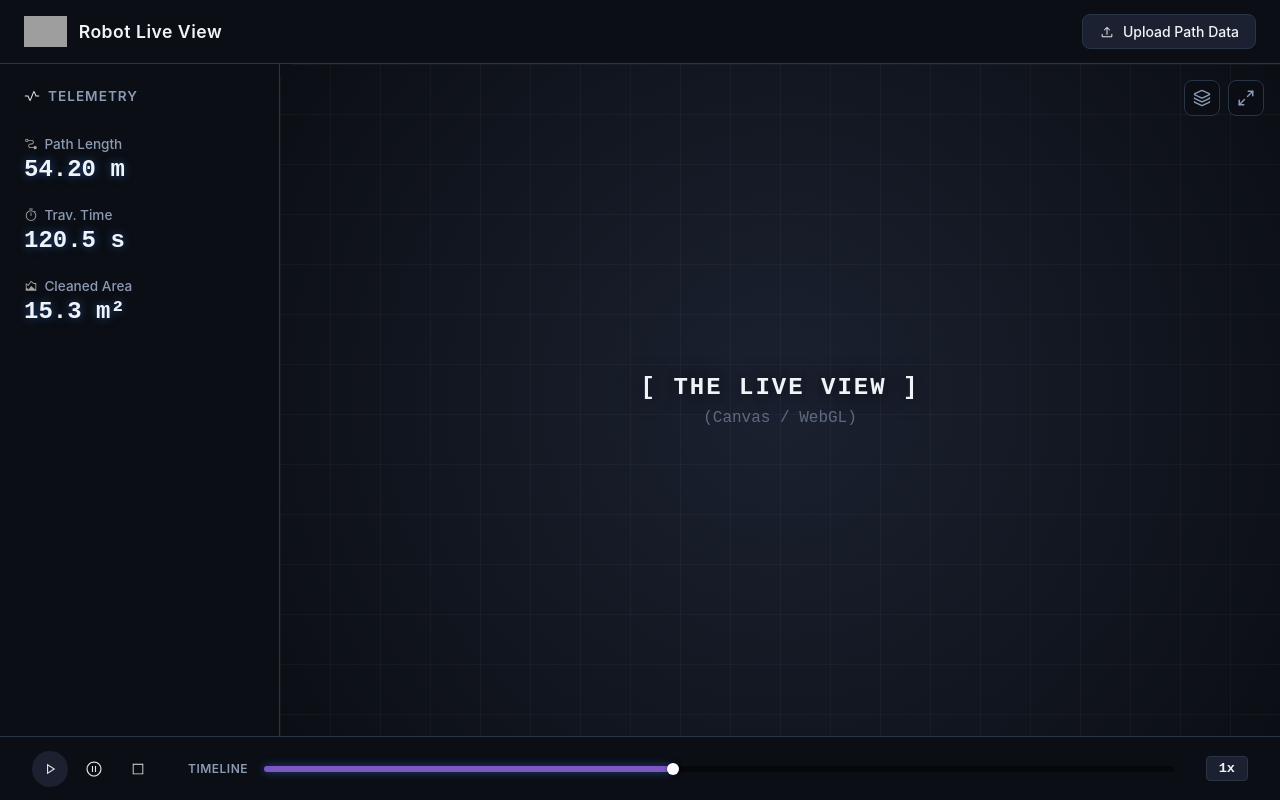
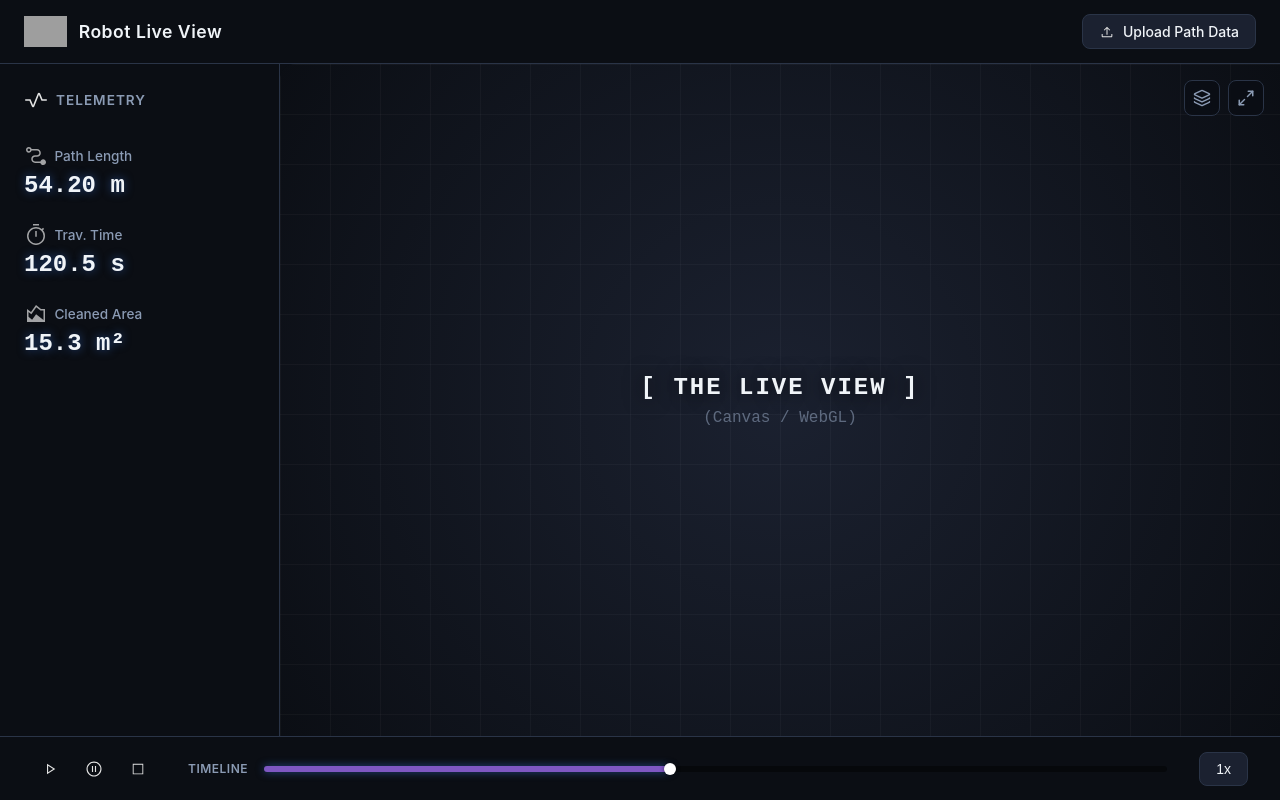
Before and after one commit to adnanmk-1999/robot-live-view, a Vue app: page / in a window 1280 px wide. Built offline with nearby package versions, Linux system fonts and the light colour scheme; grey boxes are pictures that could not be loaded.

Commit message:
IconButtons

```diff
--- a/src/components/button/IconButton.vue
+++ b/src/components/button/IconButton.vue
@@ -4,7 +4,7 @@ import Icon from '../Icons/Icon.vue'
 defineProps({
   src: {
     type: String,
-    required: true
+    default: ''
   },
   width: {
     type: [Number, String],
@@ -14,52 +14,76 @@ defineProps({
     type: String,
     default: ''
   },
+  text: {
+    type: String,
+    default: ''
+  },
   variant: {
     type: String,
-    default: 'default' // 'default' | 'play'
+    default: 'default' // 'default' | 'primary'
+  },
+  to: {
+    type: String,
+    default: ''
   }
 })
 </script>
 
 <template>
-  <button
-    class="control-btn"
-    :class="{ play: variant === 'play' }"
-    :title="title"
+  <component
+    :is="to ? 'router-link' : 'button'"
+    :to="to"
+    class="icon-btn"
+    :class="[variant, { 'icon-only': src && !text }]"
+    :title="title || text"
   >
-    <Icon :src="src" :width="width" />
-  </button>
+    <Icon v-if="src" :src="src" :width="width" />
+    <span v-if="text">{{ text }}</span>
+  </component>
 </template>
 
 <style scoped>
-.control-btn {
+.icon-btn {
   background: transparent;
-  border: none;
+  border: 1px solid transparent;
   color: var(--text-muted);
-  width: 36px;
-  height: 36px;
-  border-radius: 50%;
   display: flex;
   align-items: center;
   justify-content: center;
+  gap: 0.5rem;
+  padding: 0.5rem 1rem;
+  border-radius: var(--border-radius-md);
+  font-size: 0.875rem;
+  font-weight: 500;
   cursor: pointer;
+  text-decoration: none;
   transition: all 0.2s ease;
 }
 
-.control-btn:hover {
+.icon-btn.icon-only {
+  width: 36px;
+  height: 36px;
+  padding: 0;
+  border-radius: 50%;
+}
+
+.icon-btn:hover {
   background: var(--surface-hover);
   color: var(--text-primary);
 }
 
-.control-btn:hover :deep(.custom-icon) {
+.icon-btn:hover :deep(.custom-icon) {
   transform: scale(1.1);
 }
 
-.control-btn.play {
-  background: var(--surface-light);
-  color: var(--accent-color);
+/* Primary Variant (Header) */
+.icon-btn.primary {
+  background-color: var(--surface-light);
+  color: var(--text-primary);
+  border-color: var(--border-color);
 }
-.control-btn.play:hover {
-  background: var(--accent-glow);
+.icon-btn.primary:hover {
+  background-color: var(--surface-hover);
+  border-color: var(--text-muted);
 }
 </style>
--- a/src/components/wireframe/Footer.vue
+++ b/src/components/wireframe/Footer.vue
@@ -8,7 +8,7 @@ import squareIcon from '../../assets/icons/square.svg'
 <template>
   <footer class="footer">
     <div class="playback-controls">
-      <IconButton :src="playIcon" :width="18" title="Play" variant="play" />
+      <IconButton :src="playIcon" :width="18" title="Play" />
       <IconButton :src="pauseIcon" :width="18" title="Pause" />
       <IconButton :src="squareIcon" :width="14" title="Stop" />
     </div>
@@ -21,9 +21,8 @@ import squareIcon from '../../assets/icons/square.svg'
       </div>
     </div>
 
-    <div class="speed-control">
-      <button class="speed-btn">1x</button>
-    </div>
+    <IconButton title="Speed" text="1x" variant="primary" />
+
   </footer>
 </template>
 
@@ -94,22 +93,4 @@ import squareIcon from '../../assets/icons/square.svg'
   display: flex;
   align-items: center;
 }
-
-.speed-btn {
-  background: var(--surface-light);
-  border: 1px solid var(--border-color);
-  color: var(--text-primary);
-  padding: 0.25rem 0.75rem;
-  border-radius: 4px;
-  font-family: var(--font-mono);
-  font-size: 0.85rem;
-  font-weight: 600;
-  cursor: pointer;
-  transition: all 0.2s;
-}
-
-.speed-btn:hover {
-  background: var(--surface-hover);
-  border-color: var(--text-muted);
-}
 </style>
--- a/src/components/wireframe/Header.vue
+++ b/src/components/wireframe/Header.vue
@@ -1,5 +1,5 @@
 <script setup lang="ts">
-import Icon from '../Icons/Icon.vue'
+import IconButton from '../button/IconButton.vue'
 import uploadIcon from '../../assets/icons/upload.svg'
 </script>
 
@@ -11,10 +11,14 @@ import uploadIcon from '../../assets/icons/upload.svg'
     </router-link>
 
     <div class="header-actions">
-      <router-link to="/upload" class="action-btn primary" title="Upload Data">
-        <Icon :src="uploadIcon" :width="16" />
-        <span>Upload Path Data</span>
-      </router-link>
+      <IconButton
+        to="/upload"
+        :src="uploadIcon"
+        :width="16"
+        title="Upload Data"
+        text="Upload Path Data"
+        variant="primary"
+      />
     </div>
   </header>
 </template>
@@ -61,34 +65,6 @@ import uploadIcon from '../../assets/icons/upload.svg'
 }
 
 
-.action-btn:hover .custom-icon {
-  transform: scale(1.1);
-}
-
-.action-btn {
-  display: flex;
-  align-items: center;
-  gap: 0.5rem;
-  padding: 0.5rem 1rem;
-  border-radius: var(--border-radius-md);
-  font-size: 0.875rem;
-  font-weight: 500;
-  cursor: pointer;
-  text-decoration: none;
-  transition: all 0.2s ease;
-  border: 1px solid transparent;
-}
-
-.action-btn.primary {
-  background-color: var(--surface-light);
-  color: var(--text-primary);
-  border-color: var(--border-color);
-}
-
-.action-btn.primary:hover {
-  background-color: var(--surface-hover);
-  border-color: var(--text-muted);
-}
 
 kbd {
   font-family: var(--font-mono);
--- a/src/components/wireframe/Sidebar.vue
+++ b/src/components/wireframe/Sidebar.vue
@@ -9,14 +9,14 @@ import areaChartIcon from '../../assets/icons/area_chart.svg'
 <template>
   <aside class="sidebar">
     <div class="sidebar-header">
-      <Icon :src="activityIcon" :width="16" lineColor="var(--accent-color)" />
+      <Icon :src="activityIcon" :width="24" lineColor="var(--accent-color)" />
       <h2>TELEMETRY</h2>
     </div>
 
     <div class="telemetry-list">
       <div class="telemetry-item">
         <div class="item-label">
-          <Icon :src="pathIcon" :width="14" />
+          <Icon :src="pathIcon" :width="24" />
           <span>Path Length</span>
         </div>
         <div class="item-value">54.20 m</div>
@@ -24,7 +24,7 @@ import areaChartIcon from '../../assets/icons/area_chart.svg'
 
       <div class="telemetry-item">
         <div class="item-label">
-          <Icon :src="clockIcon" :width="14" />
+          <Icon :src="clockIcon" :width="24" />
           <span>Trav. Time</span>
         </div>
         <div class="item-value">120.5 s</div>
@@ -32,7 +32,7 @@ import areaChartIcon from '../../assets/icons/area_chart.svg'
 
       <div class="telemetry-item">
         <div class="item-label">
-          <Icon :src="areaChartIcon" :width="14" />
+          <Icon :src="areaChartIcon" :width="24" />
           <span>Cleaned Area</span>
         </div>
         <div class="item-value">15.3 m²</div>
--- a/src/views/UploadDataView.vue
+++ b/src/views/UploadDataView.vue
@@ -1,12 +1,19 @@
 <script setup lang="ts">
 import PrimaryButton from '../components/button/PrimaryButton.vue'
+import Icon from '../components/Icons/Icon.vue'
+import IconButton from '../components/button/IconButton.vue'
+import uploadSrc from '../assets/icons/upload.svg'
+import closeSrc from '../assets/icons/close.svg'
 </script>
 
 <template>
   <div class="upload-view">
     <div class="upload-container">
       <div class="upload-box">
-        <img src="../assets/icons/upload.svg" class="upload-icon" alt="Upload" />
+        <div class="close-action">
+          <IconButton to="/" :src="closeSrc" :width="16" title="Close" variant="primary"/>
+        </div>
+        <Icon :src="uploadSrc" :width="48" class="upload-icon" />
         <h2>Upload Telemetry Data</h2>
         <p>Drag and drop your robot log files here, or click to browse.</p>
         <PrimaryButton>Browse Files</PrimaryButton>
@@ -41,6 +48,7 @@ import PrimaryButton from '../components/button/PrimaryButton.vue'
   align-items: center;
   gap: 1rem;
   transition: all 0.3s ease;
+  position: relative;
 }
 
 .upload-box:hover {
@@ -48,9 +56,13 @@ import PrimaryButton from '../components/button/PrimaryButton.vue'
   background-color: var(--surface-hover);
 }
 
+.close-action {
+  position: absolute;
+  top: 1rem;
+  right: 1rem;
+}
+
 .upload-icon {
-  width: 48px;
-  height: 48px;
   margin-bottom: 1rem;
   transition: transform 0.3s ease;
 }
```
